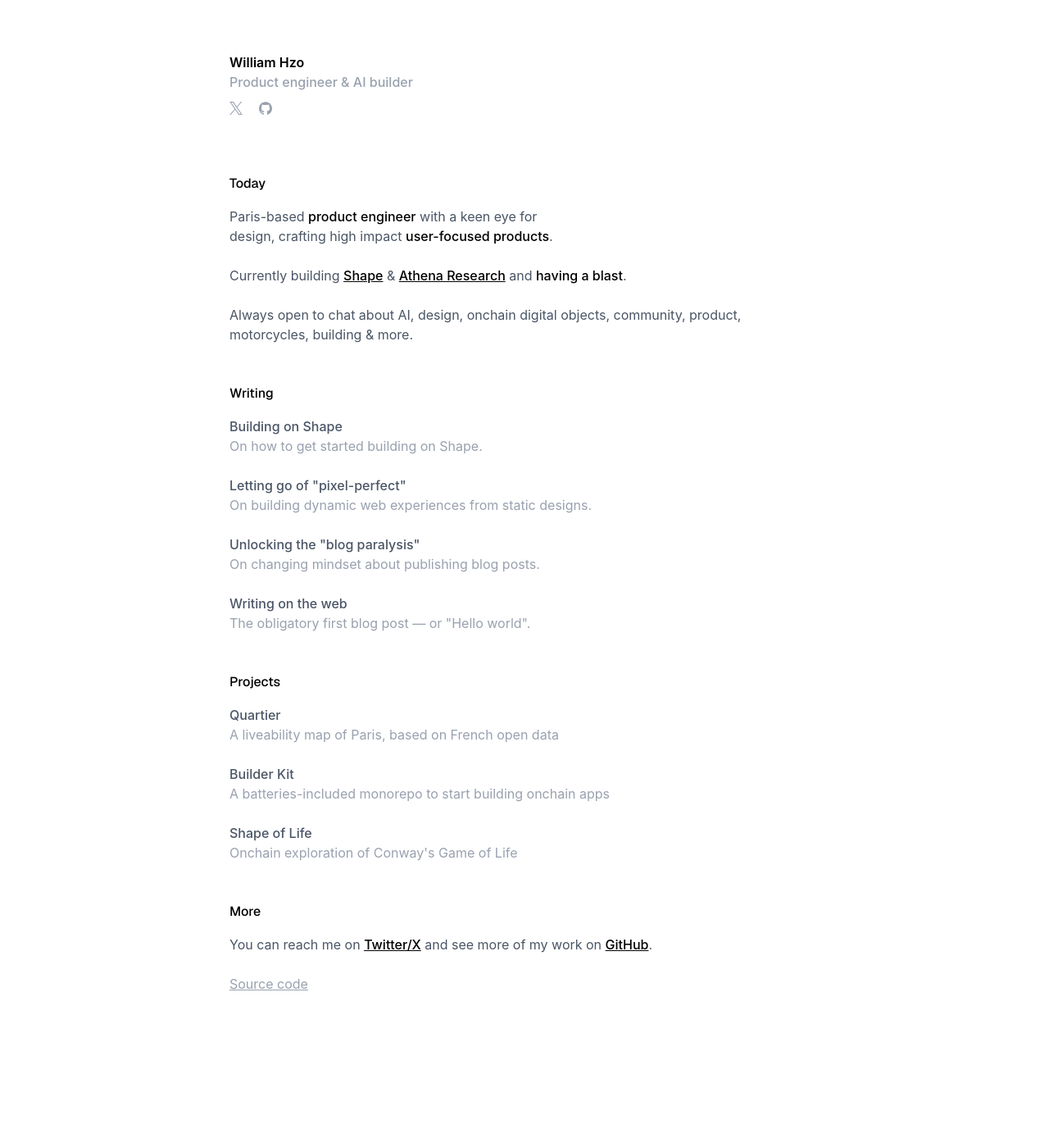
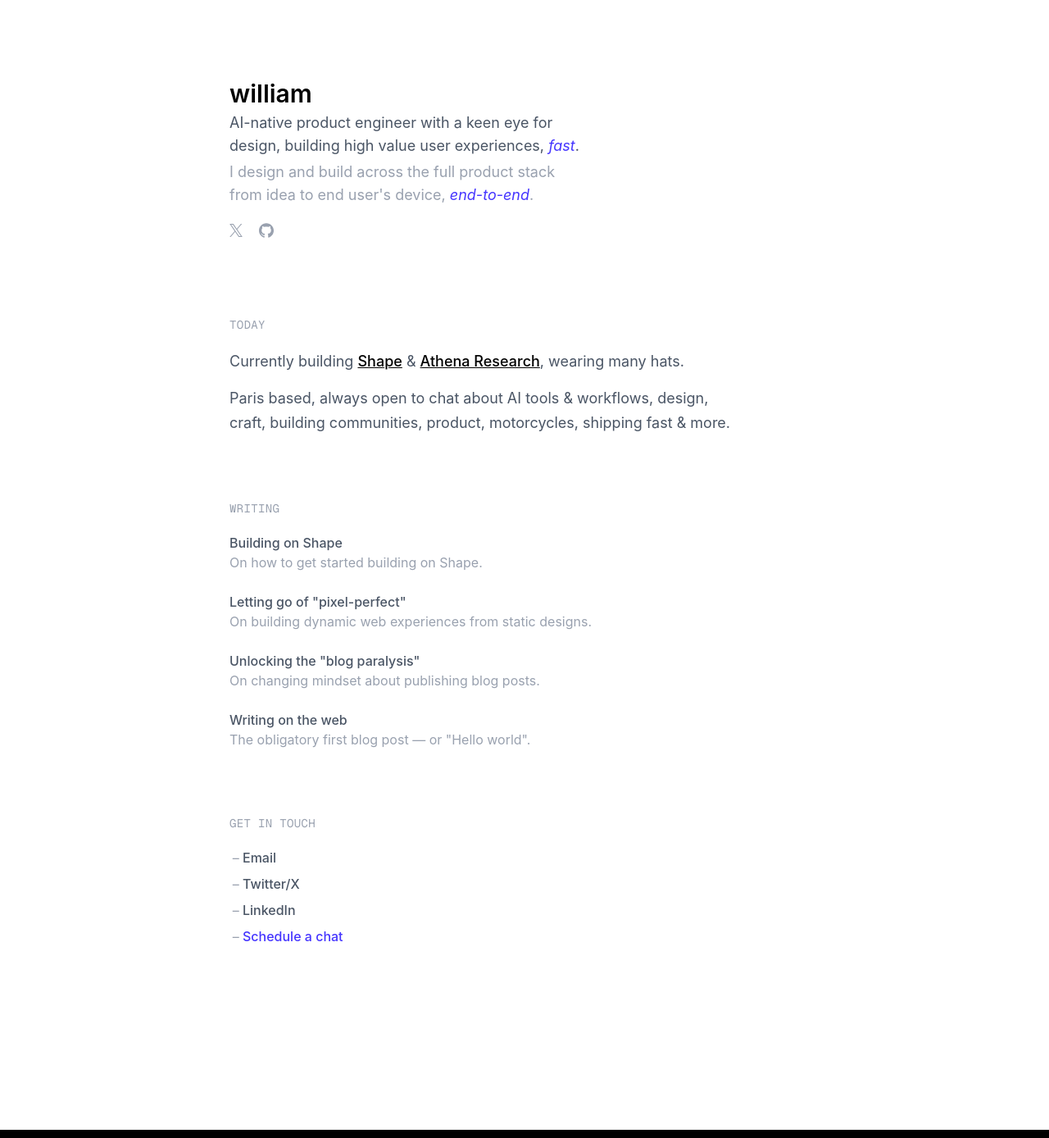
Before and after one commit to williamhzo/williamhzo.me, a Next.js app: page / in a window 1280 px wide. Shown: the whole page at 82% size. Built offline with nearby package versions, Linux system fonts and the light colour scheme.

Commit message:
rework copy and layout

```diff
--- a/app/layout.tsx
+++ b/app/layout.tsx
@@ -23,9 +23,9 @@
 
 export const metadata: Metadata = {
   metadataBase: new URL(site.url),
-  title: "williamhzo.com",
+  title: "William - Product Engineer",
   description:
-    "Passionate & user-focused Product Engineer with a keen eye for design, crafting high impact products.",
+    "AI-native product engineer building impactful user experiences, fast. Product, design, and code.",
   alternates: {
     canonical: "/",
   },
--- a/app/opengraph-image.tsx
+++ b/app/opengraph-image.tsx
@@ -3,7 +3,7 @@
 import { join } from "node:path";
 import { site } from "@/constants";
 
-export const alt = "william — product engineer";
+export const alt = "William - Product Engineer";
 export const size = {
   width: 1200,
   height: 630,
@@ -32,14 +32,14 @@
           fontFamily: "Geist",
         }}
       >
-        <div style={{ display: "flex", flexDirection: "column" }}>
-          <div style={{ fontSize: 32, color: "#697282", fontWeight: 600 }}>
-            {site.domain}
-          </div>
-          <div style={{ fontSize: 40 }}>
-            product engineer, AI builder & learner
+        <div style={{ display: "flex", flexDirection: "column", gap: 12 }}>
+          <div style={{ fontSize: 48 }}>William Hzo</div>
+          <div style={{ fontSize: 28, color: "#697282" }}>
+            AI-native product engineer, building impactful user experiences,
+            fast.
           </div>
         </div>
+        <div style={{ fontSize: 20, color: "#9ca3af" }}>{site.domain}</div>
       </div>
     ),
     {
--- a/app/page.tsx
+++ b/app/page.tsx
@@ -2,7 +2,7 @@
 import { paths } from "@/constants";
 import { Hero } from "@/components/hero";
 import { SpinningText } from "@/components/spinning-text";
-import Link from "next/link";
+import { Link } from "@/components/link";
 import { getBlogPosts } from "@/lib/blog";
 import { cn } from "@/lib/utils";
 import { type ReactNode } from "react";
@@ -11,8 +11,8 @@
   const posts = await getBlogPosts();
 
   return (
-    <div className="mx-auto flex max-w-(--breakpoint-md) flex-col gap-12 px-6 pt-24">
-      <div className="mx-auto flex w-full max-w-(--breakpoint-xl) flex-col gap-4">
+    <div className="mx-auto flex max-w-(--breakpoint-md) flex-col gap-20 px-6 pt-32 pb-12">
+      <div className="mx-auto flex w-full max-w-(--breakpoint-xl) flex-col gap-6">
         <div className="group -mt-8 flex items-center justify-start gap-32">
           <Hero />
 
@@ -21,33 +21,34 @@
             radius={5.5}
             duration={15}
           >
-            {`web3 • engineering • design • craft • `}
+            {`ai • product • design • craft • `}
           </SpinningText>
         </div>
 
-        <HomeSection title="Today" className="mt-12 max-w-prose">
-          <h2 className="text-balance">
-            Paris-based <strong>product engineer</strong> with a keen eye for
-            design, crafting high impact <strong>user-focused products</strong>.
-          </h2>
-
-          <p className="text-balance">
+        <Section title="Today" className="mt-16 max-w-prose">
+          <p className="text-lg leading-relaxed text-balance">
             Currently building <InlineLink href={paths.shape}>Shape</InlineLink>{" "}
-            &{" "}
-            <InlineLink href="https://athenaresearch.xyz">
-              Athena Research
-            </InlineLink>{" "}
-            and <strong>having a blast</strong>.
+            & <InlineLink href={paths.athena}>Athena Research</InlineLink>,
+            wearing many hats.
           </p>
 
-          <p>
-            Always open to chat about AI, design, onchain digital objects,
-            community, product, motorcycles, building & more.
+          <p className="text-lg leading-relaxed text-balance">
+            Paris based, always open to chat about AI tools & workflows, design,
+            craft, building communities, product, motorcycles, shipping fast &
+            more.
           </p>
-        </HomeSection>
+        </Section>
       </div>
 
-      <HomeSection title="Writing">
+      {/* <Section title="Selected Work">
+        <div className="flex flex-col gap-16">
+          {selectedWork.map((work) => (
+            <WorkItem key={work.title} {...work} />
+          ))}
+        </div>
+      </Section> */}
+
+      <Section title="Writing">
         <ul className="flex flex-col gap-6">
           {posts.map((post) => (
             <ListItem
@@ -58,58 +59,63 @@
             />
           ))}
         </ul>
-      </HomeSection>
+      </Section>
 
-      <HomeSection title="Projects">
-        <ul className="flex flex-col gap-6">
-          {projects.map((project) => (
-            <ListItem
-              key={project.title}
-              url={project.url}
-              title={project.title}
-              description={project.description}
-            />
-          ))}
+      <Section title="Get in touch">
+        <ul className="marker:text-muted-foreground flex list-['–\20'] flex-col gap-2 pl-4">
+          <li>
+            <Link
+              href="mailto:hi@williamhzo.com"
+              className="text-foreground hover:text-link font-medium transition-colors duration-150"
+            >
+              Email
+            </Link>
+          </li>
+          <li>
+            <Link
+              href={paths.x}
+              className="text-foreground hover:text-link font-medium transition-colors duration-150"
+            >
+              Twitter/X
+            </Link>
+          </li>
+          <li>
+            <Link
+              href={paths.linkedin}
+              className="text-foreground hover:text-link font-medium transition-colors duration-150"
+            >
+              LinkedIn
+            </Link>
+          </li>
+          <li>
+            <Link
+              href={paths.cal}
+              className="text-link hover:text-link/80 font-medium transition-colors duration-150"
+            >
+              Schedule a chat
+            </Link>
+          </li>
         </ul>
-      </HomeSection>
-
-      <HomeSection title="More" contentClassName="max-w-prose">
-        <p className="text-pretty">
-          You can reach me on <InlineLink href={paths.x}>Twitter/X</InlineLink>{" "}
-          and see more of my work on{" "}
-          <InlineLink href={paths.github}>GitHub</InlineLink>.
-        </p>
-
-        <p>
-          <InlineLink
-            href={paths.repo}
-            className="text-muted-foreground font-normal"
-          >
-            Source code
-          </InlineLink>
-        </p>
-      </HomeSection>
+      </Section>
     </div>
   );
 }
 
-function HomeSection({
+function Section({
   title,
   children,
   className,
-  contentClassName,
 }: {
   title: string;
   children: ReactNode;
   className?: string;
-  contentClassName?: string;
 }) {
   return (
-    <section className={cn("flex flex-col gap-4", className)}>
-      <h3 className="text-accent font-sans font-medium">{title}</h3>
-      <div className={cn("flex flex-col gap-6", contentClassName)}>
-        {children}
-      </div>
+    <section className={cn("flex flex-col gap-5", className)}>
+      <h3 className="text-muted-foreground font-mono text-sm tracking-wide uppercase">
+        {title}
+      </h3>
+      <div className="flex flex-col gap-4">{children}</div>
     </section>
   );
 }
@@ -124,40 +130,84 @@
   description: string;
 }) => {
   const isExternal = url.startsWith("https");
-  const Component = isExternal ? "a" : Link;
+
   return (
     <li>
-      <Component
-        href={url}
-        target={isExternal ? "_blank" : undefined}
-        rel={isExternal ? "noreferrer" : undefined}
-        className="group flex flex-col items-start gap-0"
-      >
-        <span className="group-hover:text-accent text-foreground font-medium transition-colors duration-150">
+      <Link href={url} className="group flex flex-col items-start gap-0">
+        <span className="group-hover:text-link text-foreground font-medium transition-colors duration-150">
           {title}
         </span>
         <span className="text-muted-foreground transition-colors duration-150">
           {description}
         </span>
-      </Component>
+      </Link>
     </li>
   );
 };
 
-const projects = [
+type WorkItemProps = {
+  title: string;
+  description: ReactNode;
+  url?: string;
+  image: string;
+};
+
+function WorkItem({ title, description, url, image }: WorkItemProps) {
+  const content = (
+    <div className="group flex flex-col gap-4">
+      <div className="bg-muted-background aspect-video w-full overflow-hidden rounded-lg">
+        {/* eslint-disable-next-line @next/next/no-img-element */}
+        <img
+          src={image}
+          alt={title}
+          className="h-full w-full object-cover transition-transform duration-300 group-hover:scale-[1.02]"
+        />
+      </div>
+      <div className="flex flex-col gap-1">
+        <h4 className="group-hover:text-link text-accent font-medium transition-colors duration-150">
+          {title}
+        </h4>
+        <p className="text-muted-foreground">{description}</p>
+      </div>
+    </div>
+  );
+
+  if (url) {
+    return (
+      <Link href={url} className="block">
+        {content}
+      </Link>
+    );
+  }
+
+  return content;
+}
+
+const selectedWork: WorkItemProps[] = [
+  {
+    title: "Maximals",
+    description: (
+      <>
+        Designed and built the product experience and onchain interactions for
+        this art collection by{" "}
+        <InlineLink href="https://x.com/macbethAI">MACBETH</InlineLink>.
+      </>
+    ),
+    url: "https://maximals.shape.network/",
+    image: "/maximals.jpg",
+  },
+  {
+    title: "Project Beta",
+    description:
+      "Built an AI-powered internal platform serving thousands of daily active users.",
+    url: "https://example.com",
+    image: "/placeholder-work.svg",
+  },
   {
     title: "Quartier",
+    description:
+      "Built a liveability map of Paris based on French open data, helping people find their ideal neighborhood.",
     url: paths.quartier,
-    description: "A liveability map of Paris, based on French open data",
-  },
-  {
-    title: "Builder Kit",
-    url: paths.builderkit,
-    description: "A batteries-included monorepo to start building onchain apps",
-  },
-  {
-    title: "Shape of Life",
-    url: paths.shapeoflife,
-    description: "Onchain exploration of Conway's Game of Life",
+    image: "/placeholder-work.svg",
   },
 ];
--- a/components/hero.tsx
+++ b/components/hero.tsx
@@ -1,8 +1,7 @@
 "use client";
 
 import { ElementType } from "react";
-import { XIcon } from "@/components/icons";
-import { GithubIcon } from "@/components/icons";
+import { XIcon, GithubIcon } from "@/components/icons";
 import { FC } from "react";
 import { paths } from "@/constants";
 import { Link } from "@/components/link";
@@ -10,9 +9,9 @@
 
 export const Hero: FC = () => {
   return (
-    <div className="flex flex-col items-start">
+    <div className="flex flex-col items-start gap-1">
       <motion.h1
-        className="text-accent text-left font-semibold select-none"
+        className="text-left text-3xl font-semibold select-none"
         initial={{ y: 10, opacity: 0 }}
         animate={{ y: 0, opacity: 1 }}
         transition={{
@@ -20,13 +19,30 @@
           opacity: { duration: 0.5 },
         }}
       >
-        <a href={paths.x} target="_blank" rel="noreferrer">
-          William Hzo
+        <a
+          href={paths.x}
+          target="_blank"
+          rel="noreferrer"
+          className="group/name"
+        >
+          <span className="text-accent group-hover/name:text-link transition-colors duration-150">
+            william
+          </span>
+          {/* <span className="text-accent group-hover/name:text-link transition-colors duration-150">
+            {" "}
+            h
+          </span>
+          <span className="text-muted-foreground group-hover/name:text-link transition-colors duration-150">
+            ermo
+          </span>
+          <span className="text-accent group-hover/name:text-link transition-colors duration-150">
+            zo
+          </span> */}
         </a>
       </motion.h1>
 
-      <motion.h2
-        className="text-muted-foreground font-medium"
+      <motion.p
+        className="text-foreground max-w-lg text-lg text-balance"
         initial={{ y: 10, opacity: 0 }}
         animate={{ y: 0, opacity: 1 }}
         transition={{
@@ -34,17 +50,35 @@
           opacity: { duration: 0.5 },
         }}
       >
-        Product engineer & AI builder
-      </motion.h2>
+        AI-native product engineer with a keen eye for design, building high
+        value user experiences, <span className="text-link italic">fast</span>.
+      </motion.p>
+
+      <motion.p
+        className="text-muted-foreground text-lg text-balance"
+        initial={{ y: 10, opacity: 0 }}
+        animate={{ y: 0, opacity: 1 }}
+        transition={{
+          y: { duration: 0.3, delay: 0.05 },
+          opacity: { duration: 0.5, delay: 0.05 },
+        }}
+      >
+        I design and build across the full product stack from idea to end user's
+        device, <span className="text-link italic">end-to-end</span>.
+      </motion.p>
 
       <motion.ul
-        className="mt-1 -ml-2 flex items-center gap-1"
+        className="mt-2 -ml-2 flex items-center gap-1"
         initial={{ opacity: 0 }}
         animate={{ opacity: 1 }}
         transition={{ duration: 0.2, delay: 0.15 }}
       >
         <SocialLink href={paths.x} icon={XIcon} />
-        <SocialLink href={paths.github} icon={GithubIcon} />
+        <SocialLink
+          href={paths.github}
+          icon={GithubIcon}
+          iconClassName="size-[18px]"
+        />
       </motion.ul>
     </div>
   );
@@ -53,17 +87,19 @@
 const SocialLink = ({
   href,
   icon: Icon,
+  iconClassName,
 }: {
   href: string;
   icon: ElementType;
+  iconClassName?: string;
 }) => {
   return (
     <li className="grid place-items-center">
       <Link
         href={href}
-        className="hover:text-foreground text-muted-foreground rounded-xl p-2 transition-colors duration-150"
+        className="text-muted-foreground hover:text-link rounded-xl p-2 transition-colors duration-150"
       >
-        <Icon className="size-4" />
+        <Icon className={iconClassName ?? "size-4"} />
       </Link>
     </li>
   );
--- a/constants.ts
+++ b/constants.ts
@@ -7,9 +7,11 @@
   github: "https://github.com/williamhzo",
   repo: "https://github.com/williamhzo/williamhzo.com",
   linkedin: "https://www.linkedin.com/in/williamhermozo",
+  cal: "https://cal.com/williamhzo",
   cv: "https://read.cv/wh",
   deca: "https://deca.art",
   shape: "https://shape.network",
+  athena: "https://athenaresearch.xyz",
   quartier: "https://quartier.sh",
   builderkit: "https://github.com/shape-network/builder-kit",
   shapeoflife: "https://github.com/williamhzo/shape-of-life",
```
Also changed, not shown: app/globals.css (+1 -6 lines), components/icons.tsx (+13 -1 lines), public/maximals.jpg (added), public/placeholder-work.svg (added).
